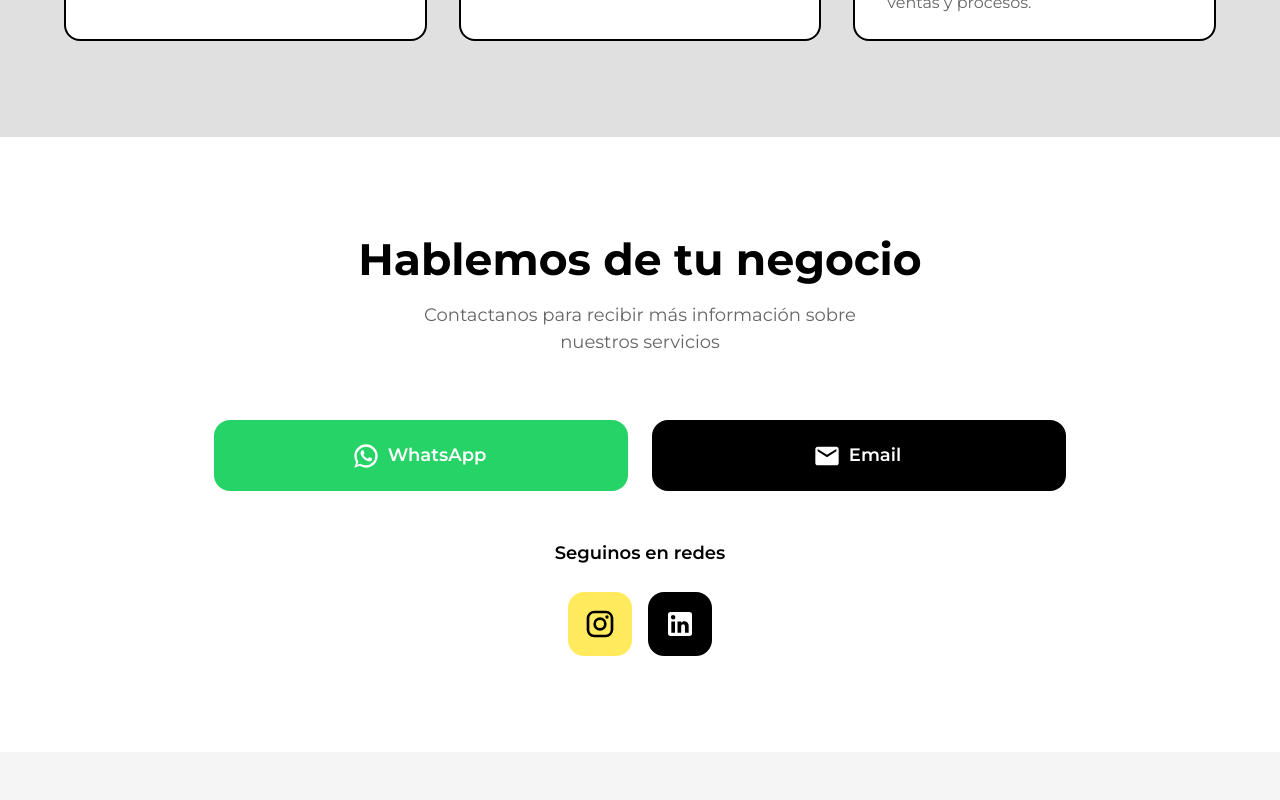
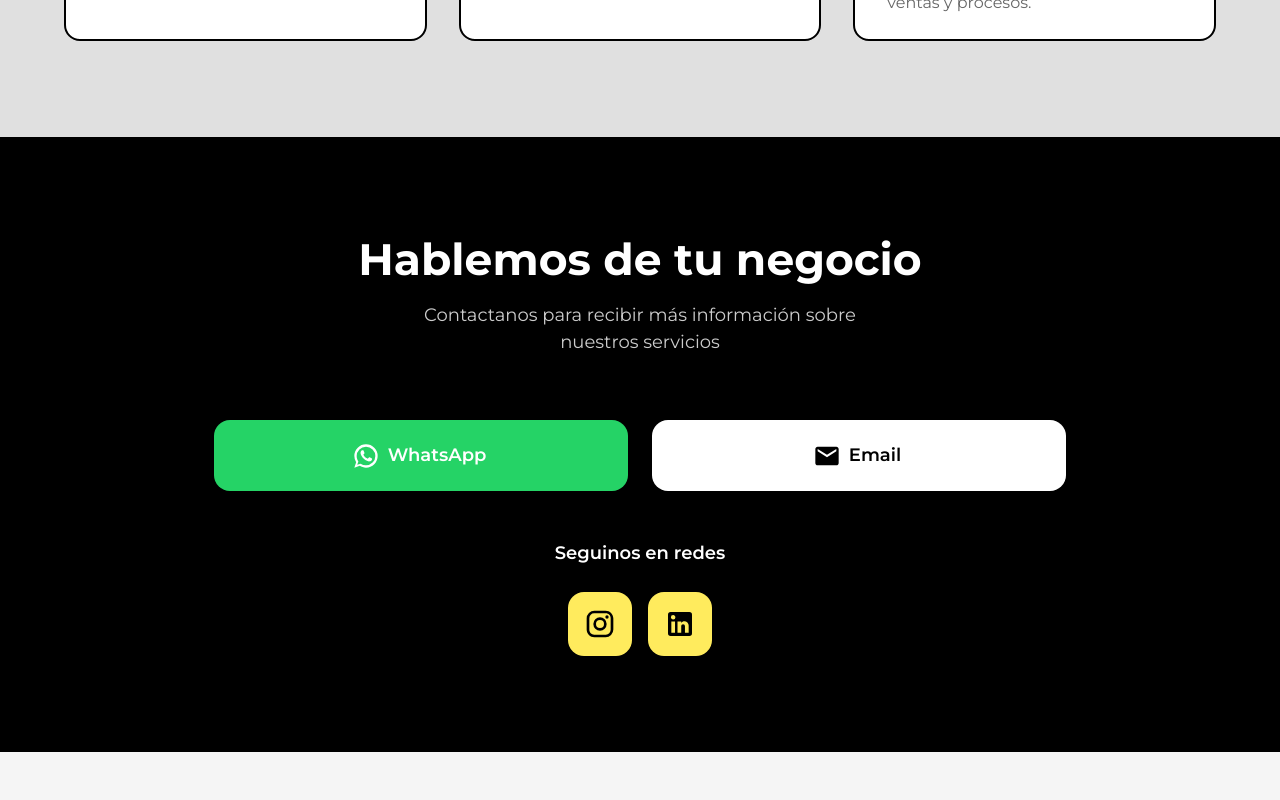
Before and after one commit to villalbamaximilianoariel-dot/prende-landing, a React (Vite) app: page / in a window 1280 px wide. Shown: the part 1380-2180 px from the top of the page. Built offline with nearby package versions, Linux system fonts and the light colour scheme; no server answers.

Commit message:
Design: Invertir colores en sección Contacto - fondo negro, textos blancos

```diff
--- a/src/components/Contacto.tsx
+++ b/src/components/Contacto.tsx
@@ -25,7 +25,7 @@ const Contacto = () => {
     <Box
       id="contacto"
       sx={{
-        bgcolor: '#FFFFFF',
+        bgcolor: '#000000',
         py: { xs: 8, md: 12 },
       }}
     >
@@ -37,7 +37,7 @@ const Contacto = () => {
             sx={{
               fontSize: { xs: '1.75rem', sm: '2.25rem', md: '2.75rem' },
               fontWeight: 700,
-              color: '#000000',
+              color: '#FFFFFF',
               mb: 2,
             }}
           >
@@ -47,7 +47,7 @@ const Contacto = () => {
             variant="body1"
             sx={{
               fontSize: { xs: '1rem', md: '1.125rem' },
-              color: '#666666',
+              color: '#CCCCCC',
               maxWidth: '500px',
               mx: 'auto',
             }}
@@ -101,8 +101,8 @@ const Contacto = () => {
             startIcon={<EmailIcon sx={{ fontSize: '28px !important' }} />}
             onClick={handleEmailClick}
             sx={{
-              bgcolor: '#000000',
-              color: '#FFFFFF',
+              bgcolor: '#FFFFFF',
+              color: '#000000',
               py: { xs: 2, md: 2.5 },
               fontSize: { xs: '1rem', md: '1.125rem' },
               fontWeight: 600,
@@ -110,8 +110,8 @@ const Contacto = () => {
               textTransform: 'none',
               boxShadow: 'none',
               '&:hover': {
-                bgcolor: '#333333',
-                boxShadow: '0 4px 12px rgba(0, 0, 0, 0.3)',
+                bgcolor: '#F5F5F5',
+                boxShadow: '0 4px 12px rgba(255, 255, 255, 0.3)',
               },
             }}
           >
@@ -123,7 +123,7 @@ const Contacto = () => {
         <Box
           sx={{
             height: 1,
-            bgcolor: '#E0E0E0',
+            bgcolor: '#333333',
             my: { xs: 5, md: 6 },
           }}
         />
@@ -135,7 +135,7 @@ const Contacto = () => {
             sx={{
               fontSize: { xs: '1rem', md: '1.125rem' },
               fontWeight: 600,
-              color: '#000000',
+              color: '#FFFFFF',
               mb: 3,
               textAlign: 'center',
             }}
@@ -183,13 +183,13 @@ const Contacto = () => {
                 minWidth: { xs: 56, md: 64 },
                 minHeight: { xs: 56, md: 64 },
                 borderRadius: 2,
-                bgcolor: '#000000',
-                color: '#FFFFFF',
+                bgcolor: '#FFEB5D',
+                color: '#000000',
                 p: 0,
                 boxShadow: 'none',
                 '&:hover': {
-                  bgcolor: '#333333',
-                  boxShadow: '0 4px 12px rgba(0, 0, 0, 0.3)',
+                  bgcolor: '#FFE135',
+                  boxShadow: '0 4px 12px rgba(255, 235, 93, 0.4)',
                 },
               }}
             >
```
